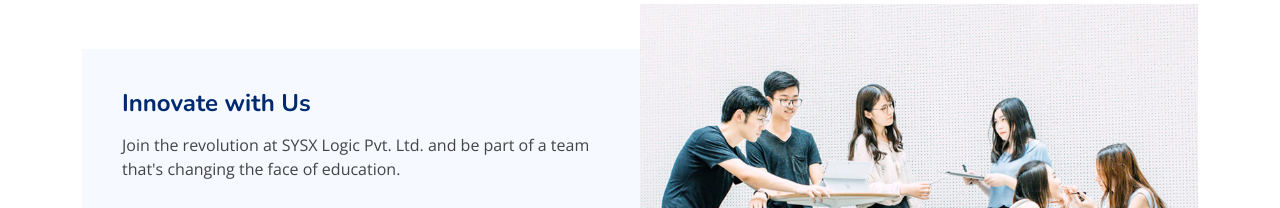
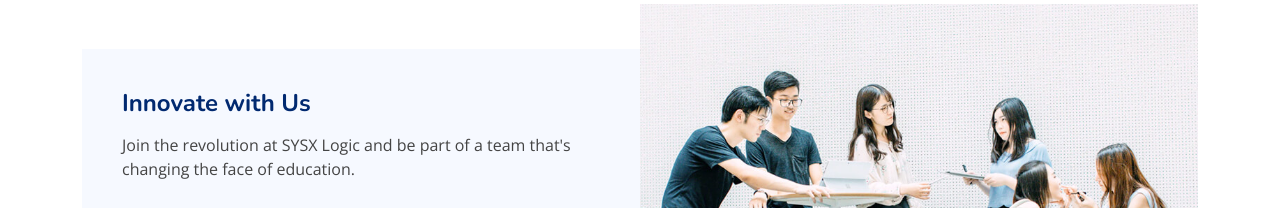
Before and after one commit to ThirstyBrain/sysxlogic-ui, a plain HTML site: page index.html in a window 1280 px wide. Shown: the part 1340-1548 px from the top of the page. Drawn offline with nearby package versions, Linux system fonts and the light colour scheme.

Commit message:
Update index.html
removed pvt.

```diff
--- a/index.html
+++ b/index.html
@@ -112,7 +112,7 @@
           <div class="col-lg-6 d-flex flex-column justify-content-center" data-aos="fade-up" data-aos-delay="200">
             <div class="content">
               <h2>Innovate with Us</h2>
-              <p class="mbr-text mbr-fonts-style display-7">Join the revolution at SYSX Logic Pvt. Ltd. and be part of a team that's changing the face of education.</p>
+              <p class="mbr-text mbr-fonts-style display-7">Join the revolution at SYSX Logic and be part of a team that's changing the face of education.</p>
               <p class="mbr-text mbr-fonts-style display-7">Experience the thrill of pushing boundaries and creating solutions that make a real difference in the world.</p>
               <div class="text-center text-lg-start">
                 <a href="#" class="btn-read-more d-inline-flex align-items-center justify-content-center align-self-center">
```
